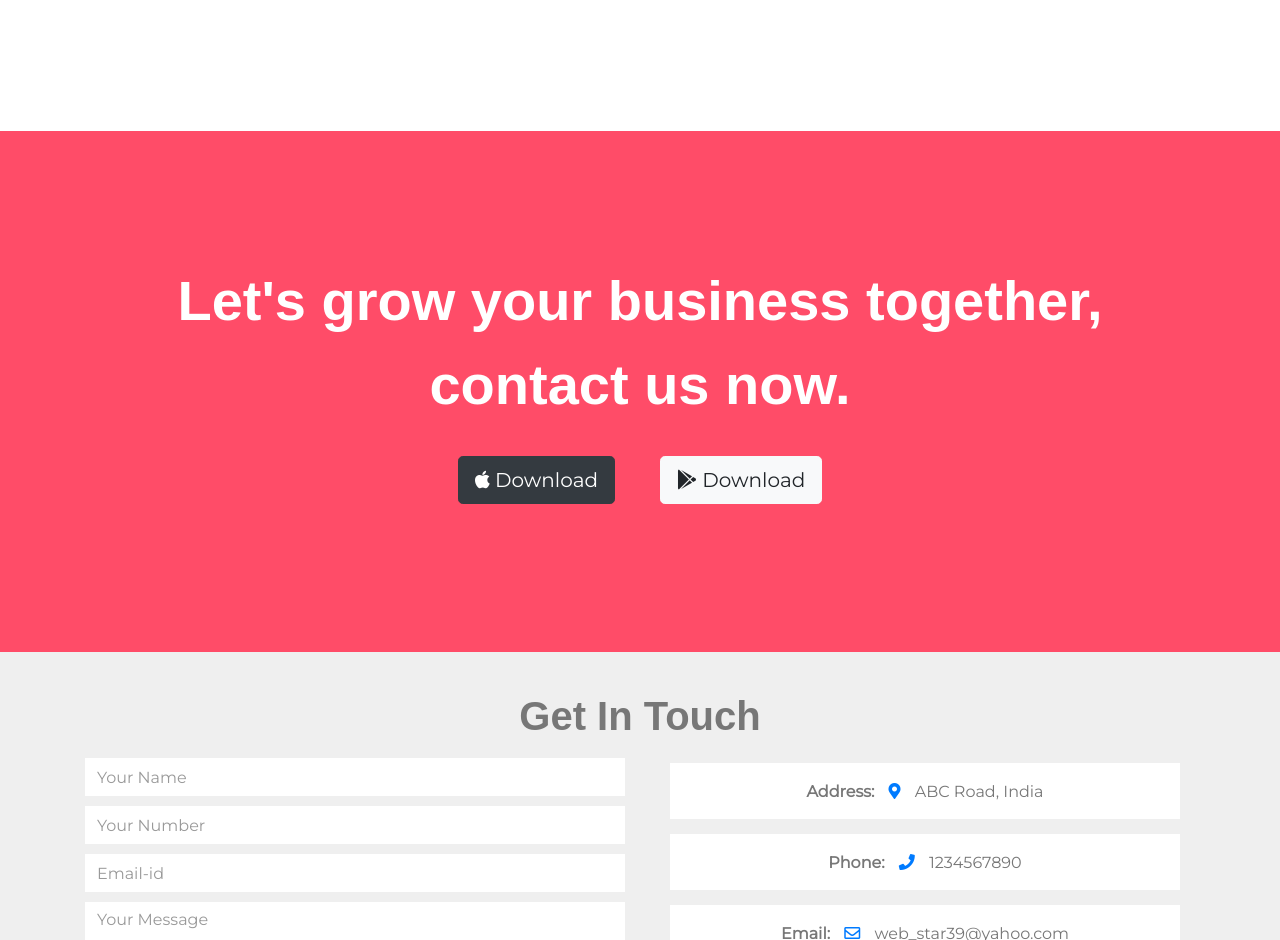
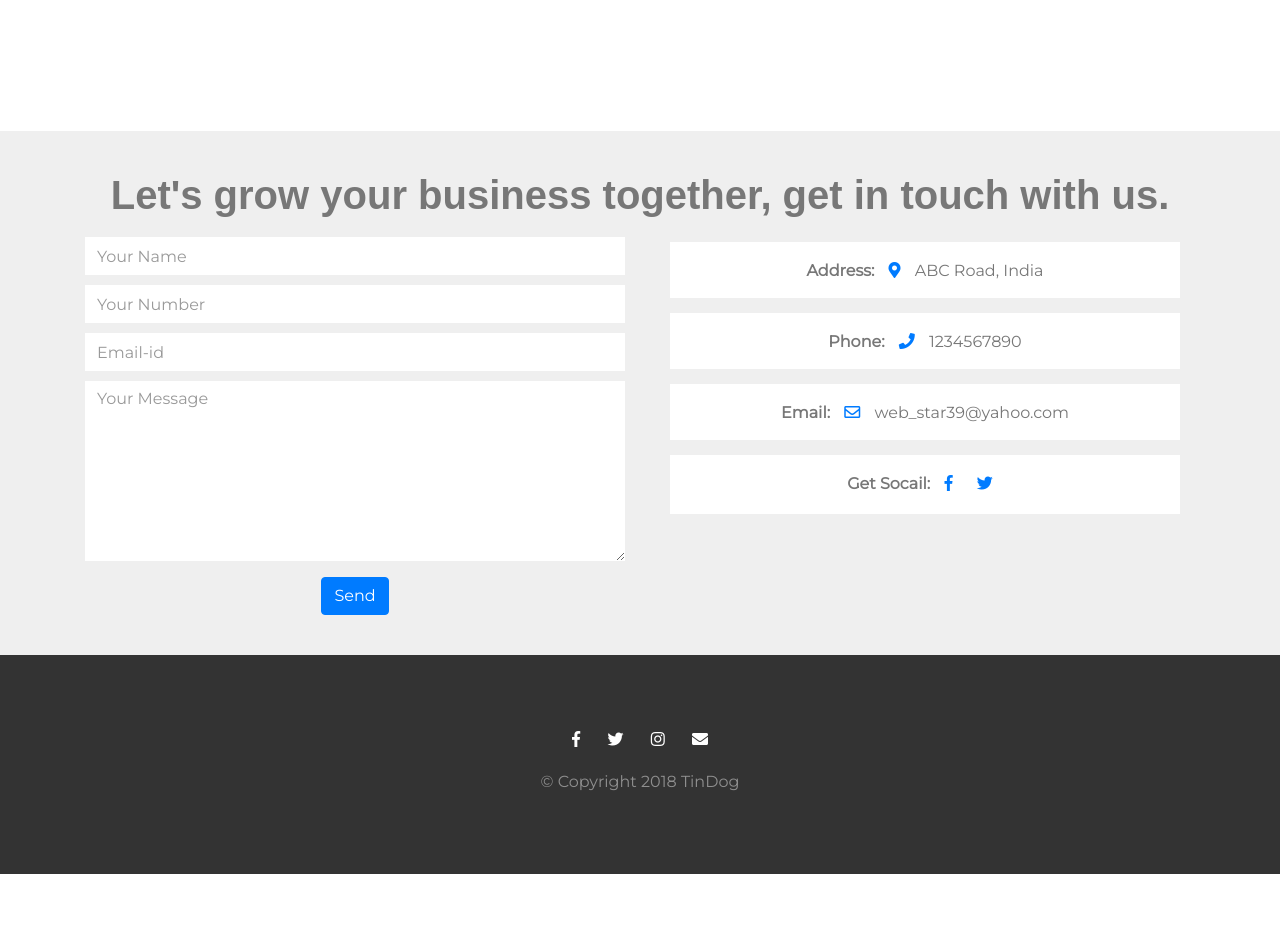
Before and after one commit to dipeshb1/tindog, a plain HTML site: page index.html in a window 1280 px wide. Shown: the part 2800-3740 px from the top of the page. After the commit the page ends 3674 px from the top, so only its background shows below. Drawn offline with nearby package versions, Linux system fonts and the light colour scheme.

Commit message:
Update index.html

```diff
--- a/index.html
+++ b/index.html
@@ -253,19 +253,10 @@
   </section>
 
 
-  <!-- Call to Action -->
 
-  <section id="cta" class="coloured-section">
-
-    <h3 class="big-heading">Let's grow your business together, contact us now.</h3>
-    <button type="button" data-aos="zoom-in-right" class="btn2 btn btn-dark btn-lg"><i class="fab fa-apple"></i> Download</button>
-    <button type="button" data-aos="zoom-in-left" class="btn2 btn btn-light btn-lg" ><i class="fab fa-google-play"></i> Download</button>
-
-
-  </section>
 <section id="contact">
     <div class="container">
-      <h1>Get In Touch</h1>
+      <h1>Let's grow your business together, get in touch with us.</h1>
       <div class="row">
         <div class="col-md-6">
           <form class="" class="contact-form">
```
